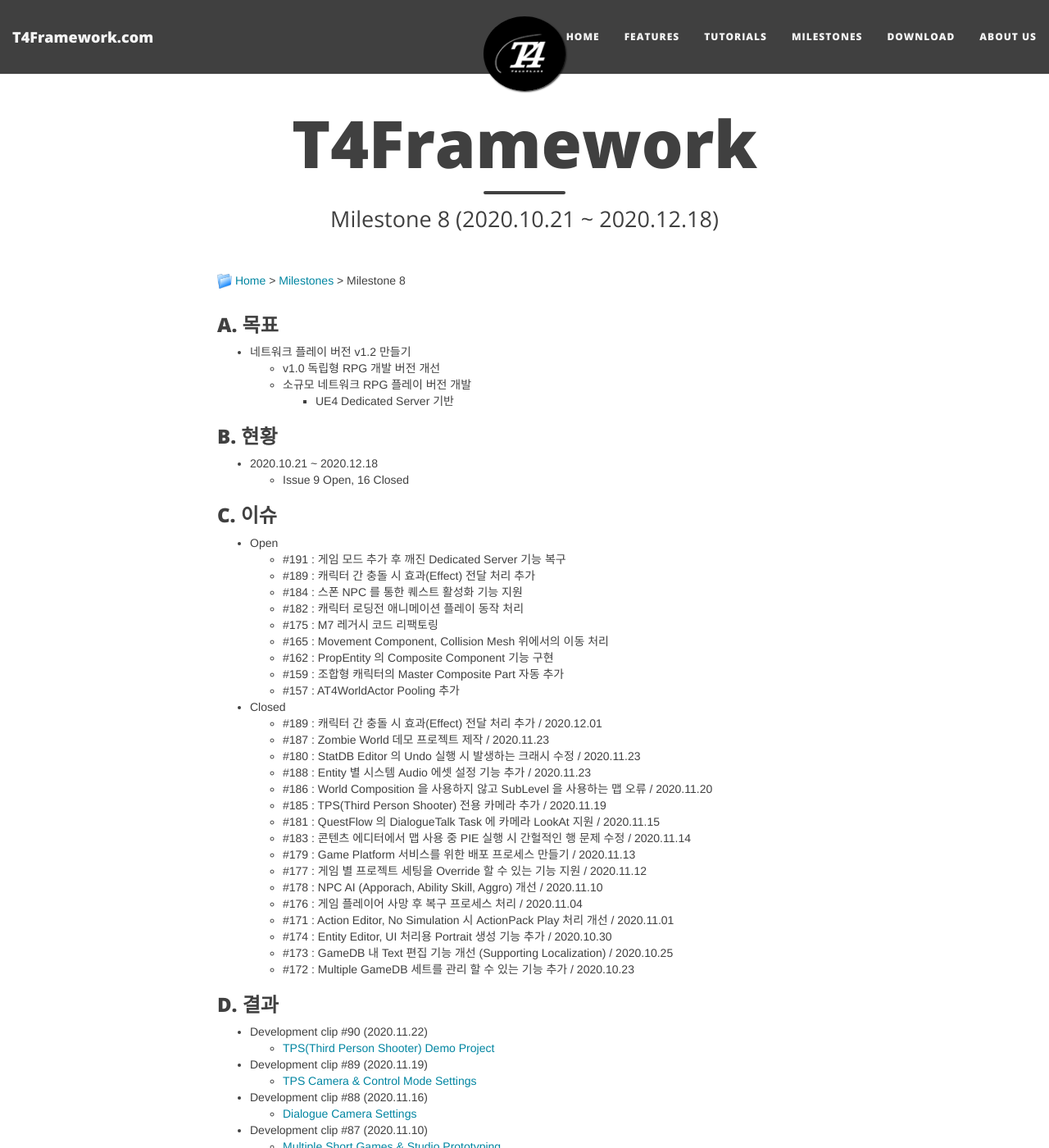
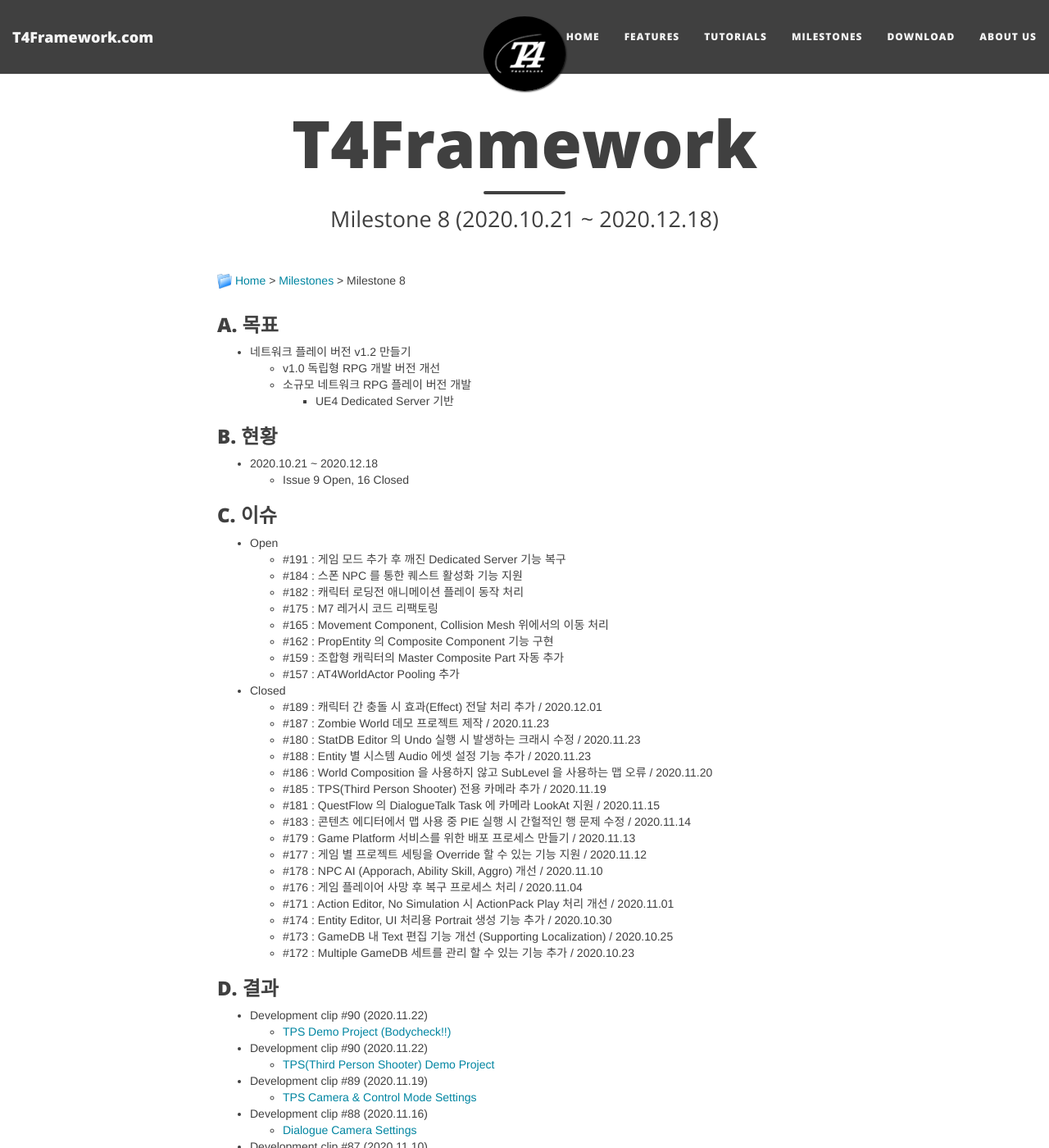
Before and after one commit to T4Framework/T4Framework_WebSite, a Jekyll site: the page built from docs/T4Framework_Milestone8_Achieved.md, in a window 1280 px wide and 1400 px high. Shown: the whole window at 82% size. Built offline with Jekyll 4.4.1, drawn with Linux system fonts in a browser that asks for light colours; nearby versions of some CDN libraries.

Commit message:
Dev clip 91

```diff
--- a/docs/T4Framework_Milestone8_Achieved.md
+++ b/docs/T4Framework_Milestone8_Achieved.md
@@ -21,7 +21,6 @@
 
 - Open
   - #191 : 게임 모드 추가 후 깨진 Dedicated Server 기능 복구
-  - #189 : 캐릭터 간 충돌 시 효과(Effect) 전달 처리 추가
   - #184 : 스폰 NPC 를 통한 퀘스트 활성화 기능 지원
   - #182 : 캐릭터 로딩전 애니메이션 플레이 동작 처리
   - #175 : M7 레거시 코드 리팩토링
@@ -51,6 +50,8 @@
 ### D. 결과
 
 - Development clip #90 (2020.11.22)
+  - [TPS Demo Project (Bodycheck!!)](https://youtu.be/HVAyQlWCG-s){: target="_blank" }
+- Development clip #90 (2020.11.22)
   - [TPS(Third Person Shooter) Demo Project](https://youtu.be/JlByN57UBUY){: target="_blank" }
 - Development clip #89 (2020.11.19)
   - [TPS Camera & Control Mode Settings](https://youtu.be/6rDruFJubmY){: target="_blank" }
--- a/docs/index.html
+++ b/docs/index.html
@@ -42,9 +42,9 @@
     <a href="https://t4framework.com/T4Framework_Tutorials"><b>More Tutorials...</b></a>
 </center>
 <hr />
-<div class="embed-container"><iframe src="https://www.youtube.com/embed/JlByN57UBUY" frameborder="0" width="1280" height="720"></iframe></div>
+<div class="embed-container"><iframe src="https://www.youtube.com/embed/HVAyQlWCG-s" frameborder="0" width="1280" height="720"></iframe></div>
 <center>
-    <b>TPS(Third Person Shooter) Demo Project - 2020.11.22</b><br />
+    <b>TPS Demo Project (Bodycheck!!) - 2020.12.03</b><br />
     <a href="https://t4framework.com/T4Framework_Features"><b>More Features...</b></a>
 </center>
 
```
Also changed, not shown: docs/T4Framework_Features.md (+1 -1 lines).
